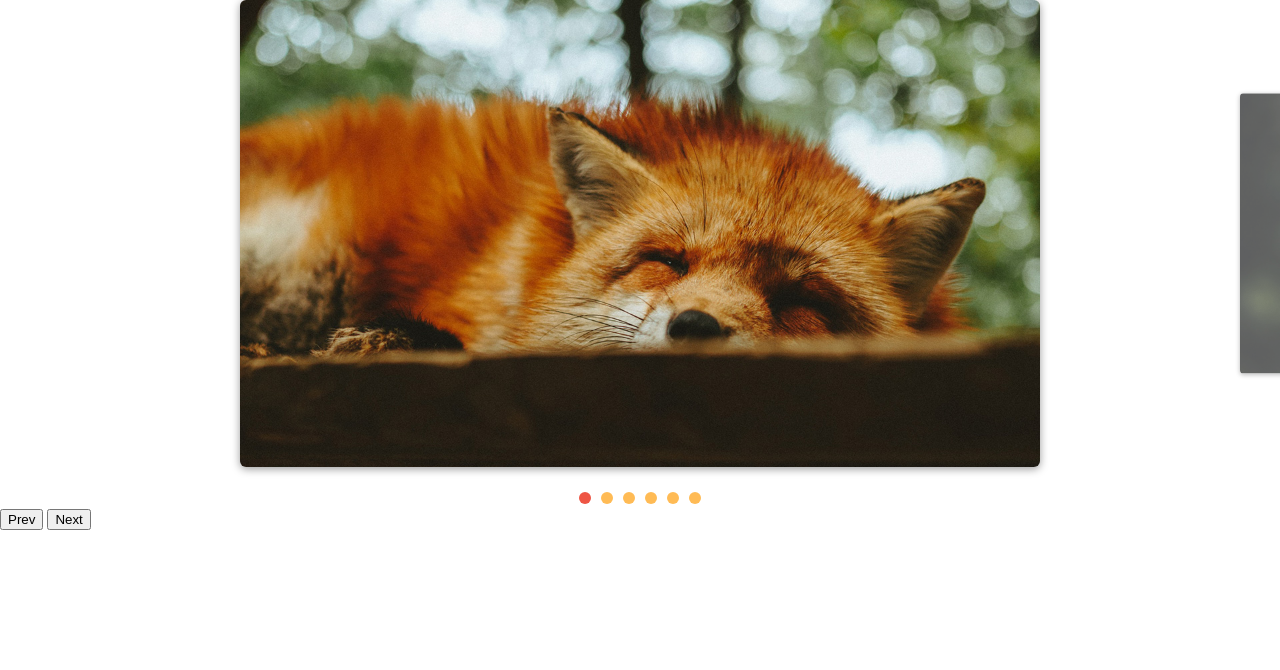
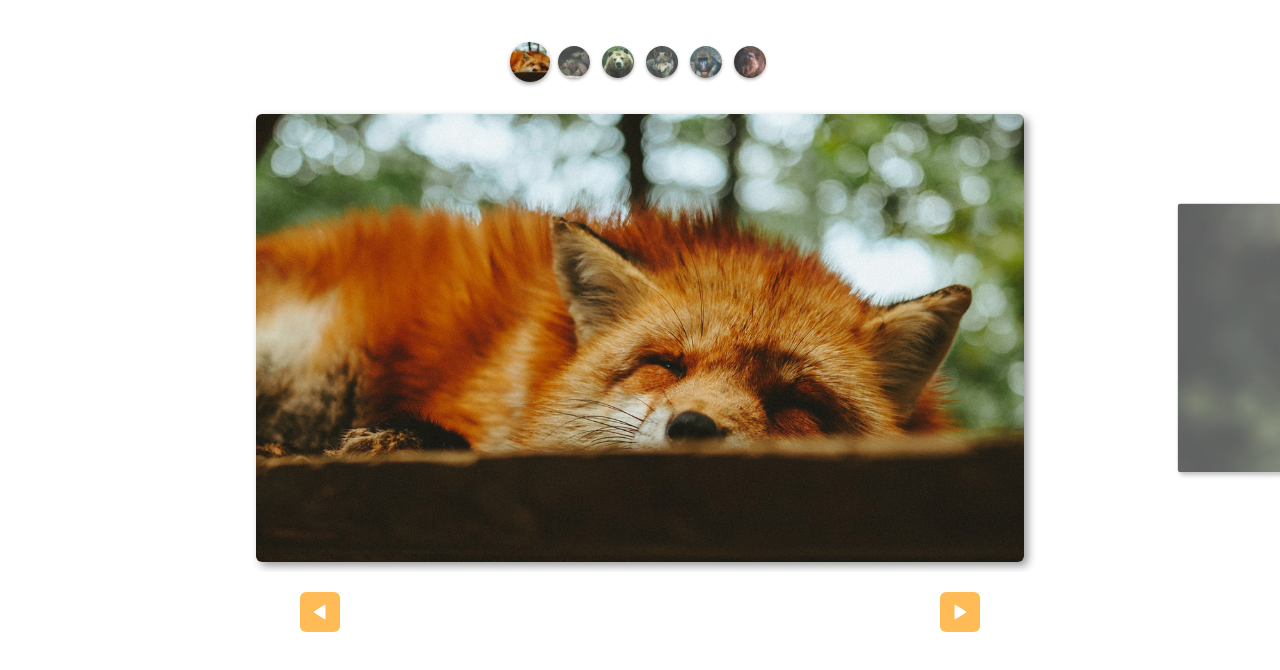
Before and after one commit to MarceloZanguettin/slide, a plain HTML site: page index.html in a window 1280 px wide. Drawn offline with Linux system fonts and the light colour scheme.

Commit message:
custom controls estilizados

```diff
--- a/css/style.css
+++ b/css/style.css
@@ -27,12 +27,12 @@ img {
 
 .slide li {
   flex-shrink: 0;
-  width: 80vw;
+  width: 60vw;
   max-width: 800px;
-  margin: 0 20px;
+  margin: 10px 0;
   border-radius: 6px;
   overflow: hidden;
-  box-shadow: 0 2px 8px rgba(0, 0, 0, 0.4);
+  box-shadow: 4px 4px 8px rgba(0, 0, 0, 0.4);
   opacity: 0.7;
   transform: scale(0.6);
   transition: 0.4s;
@@ -64,3 +64,48 @@ img {
 [data-control="slide"] li a:hover {
   background: #e54;
 }
+
+.custom-controls {
+  display: flex;
+  justify-content: center;
+  margin-top: 40px;
+  margin-bottom: 20px;
+  flex-wrap: wrap;
+}
+
+.custom-controls li {
+  opacity: 0.8;
+  transform: scale(0.8);
+  width: 40px;
+  height: 40px;
+  border-radius: 50%;
+  overflow: hidden;
+  margin: 2px;
+  box-shadow: 0px 2px 4px rgba(0, 0, 0, 0.4);
+  transition: 0.4s;
+}
+
+.custom-controls li.active {
+  opacity: 1;
+  transform: scale(1);
+}
+
+.arrow-nav {
+  display: flex;
+  justify-content: space-around;
+  margin: 20px 0;
+}
+
+.arrow-nav button {
+  cursor: pointer;
+  border: none;
+  border-radius: 6px;
+  color: white;
+  width: 40px;
+  height: 40px;
+  background: #fb5 url("../img/arrow.svg") center center no-repeat;
+}
+
+.arrow-nav button.prev {
+  transform: rotate(180deg);
+}
--- a/index.html
+++ b/index.html
@@ -9,6 +9,14 @@
 </head>
 
 <body>
+  <ul class="custom-controls">
+    <li><img src="img/foto1-thumb.jpg" alt=""></li>
+    <li><img src="img/foto2-thumb.jpg" alt=""></li>
+    <li><img src="img/foto3-thumb.jpg" alt=""></li>
+    <li><img src="img/foto4-thumb.jpg" alt=""></li>
+    <li><img src="img/foto5-thumb.jpg" alt=""></li>
+    <li><img src="img/foto6-thumb.jpg" alt=""></li>
+  </ul>
   <div class="slide-wrapper">
     <ul class="slide">
       <li><img src="img/foto1.jpg" alt=""></li>
@@ -20,8 +28,8 @@
     </ul>
   </div>
   <div class="arrow-nav">
-    <button class="prev">Prev</button>
-    <button class="next">Next</button>
+    <button class="prev"></button>
+    <button class="next"></button>
   </div>
   <script type="module" src="js/script.js"></script>
 </body>
--- a/js/script.js
+++ b/js/script.js
@@ -1,6 +1,6 @@
-import { SlideNav } from "./slide.js";
+import SlideNav from "./slide.js";
 
 const slideNav = new SlideNav(".slide", ".slide-wrapper");
 slideNav.init();
 slideNav.addArrow(".prev", ".next");
-slideNav.addControl();
+slideNav.addControl(".custom-controls");
--- a/js/slide.js
+++ b/js/slide.js
@@ -1,6 +1,6 @@
 import debounce from "./debounce.js";
 
-export default class Slide {
+export class Slide {
   constructor(slide, wrapper) {
     this.slide = document.querySelector(slide);
     this.wrapper = document.querySelector(wrapper);
@@ -150,7 +150,7 @@ export default class Slide {
   }
 }
 
-export class SlideNav extends Slide {
+export default class SlideNav extends Slide {
   constructor(slide, wrapper) {
     super(slide, wrapper);
     this.bindControlEvents();
```
